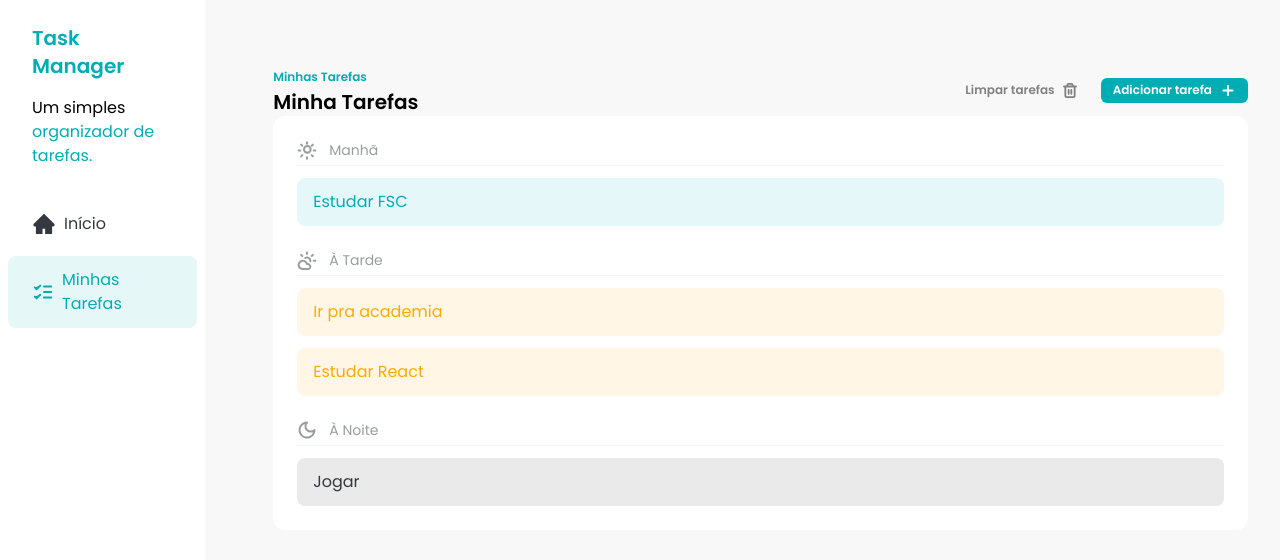
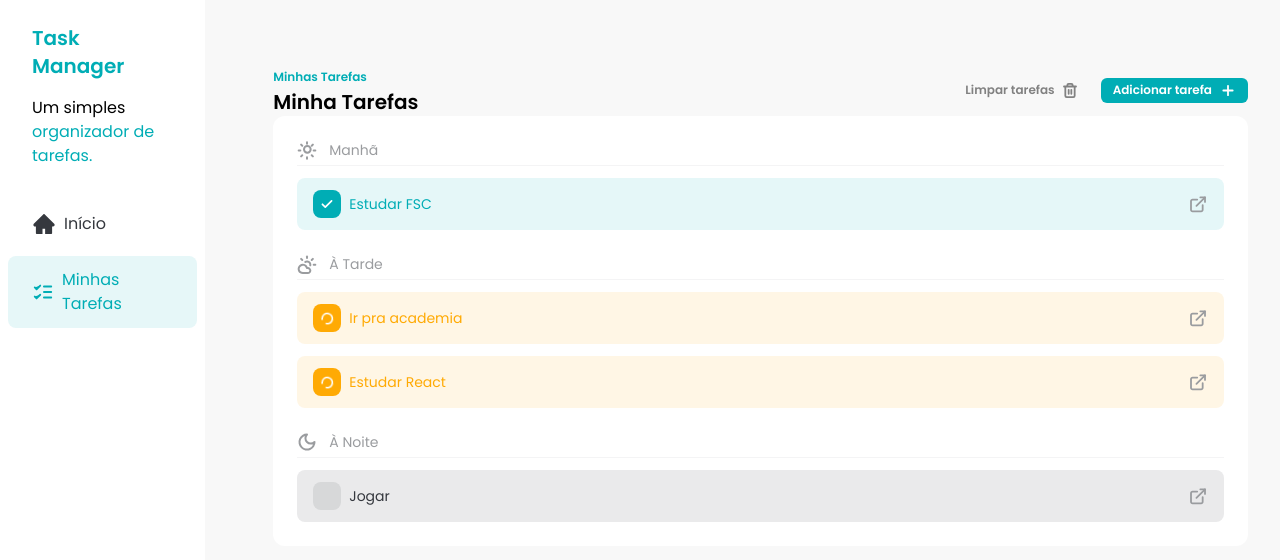
Before and after one commit to Edson-Emanoel/fsc-task-manager, a React (Vite) app: page / in a window 1280 px wide. Shown: the top 560 px of the page. Built offline with nearby package versions, Linux system fonts and the light colour scheme.

Commit message:
feat: garanti que o TaskItem(componente) mude dependendo do status da tarefa(task)

```diff
--- a/src/components/TaskItem.jsx
+++ b/src/components/TaskItem.jsx
@@ -1,18 +1,45 @@
+import CheckIcon from "../assets/icons/check.svg?react";
+import LoaderIcon from "../assets/icons/loader.svg?react";
+import DetailsIcon from "../assets/icons/details.svg?react";
+
 const TaskItem = ({ task, variant }) => {
   const getStatusClasses = () => {
     if (variant === "done") {
-      return "bg-[#00ADB5] bg-opacity-10 text-[#00ADB5]";
+      return "bg-[#00ADB5] text-[#00ADB5]";
     }
     if (variant === "in_progress") {
-      return "bg-[#FFAA04] bg-opacity-10 text-[#FFAA04]";
+      return "bg-[#FFAA04] text-[#FFAA04]";
     }
     if (variant === "not_started") {
       return "bg-[#35383E] bg-opacity-10 text-[#35383E]";
     }
   };
   return (
-    <div className={`${getStatusClasses()} rounded-lg px-4 py-3`}>
-      <span className="bg-opacity-45">{task.title}</span>
+    <div
+      className={`flex items-center justify-between gap-2 rounded-lg bg-opacity-10 px-4 py-3 text-sm ${getStatusClasses()}`}
+    >
+      <div className="flex items-center gap-2">
+        <label
+          className={`relative flex h-7 w-7 cursor-pointer items-center justify-center rounded-lg ${getStatusClasses()}`}
+        >
+          <input
+            type="checkbox"
+            checked={task.status === "done"}
+            className="absolute h-full w-full cursor-pointer opacity-0"
+          />
+          {task.status === "done" && <CheckIcon />}
+          {task.status === "in_progress" && (
+            <LoaderIcon className="animate-spin text-white" />
+          )}
+          {task.status === "not_started" && <></>}
+        </label>
+
+        <span className="bg-opacity-45">{task.title}</span>
+      </div>
+
+      <a href="#" className="transition hover:opacity-75">
+        <DetailsIcon className="text-[#35383E]" />
+      </a>
     </div>
   );
 };
```
Also changed, not shown: public/final.png.
